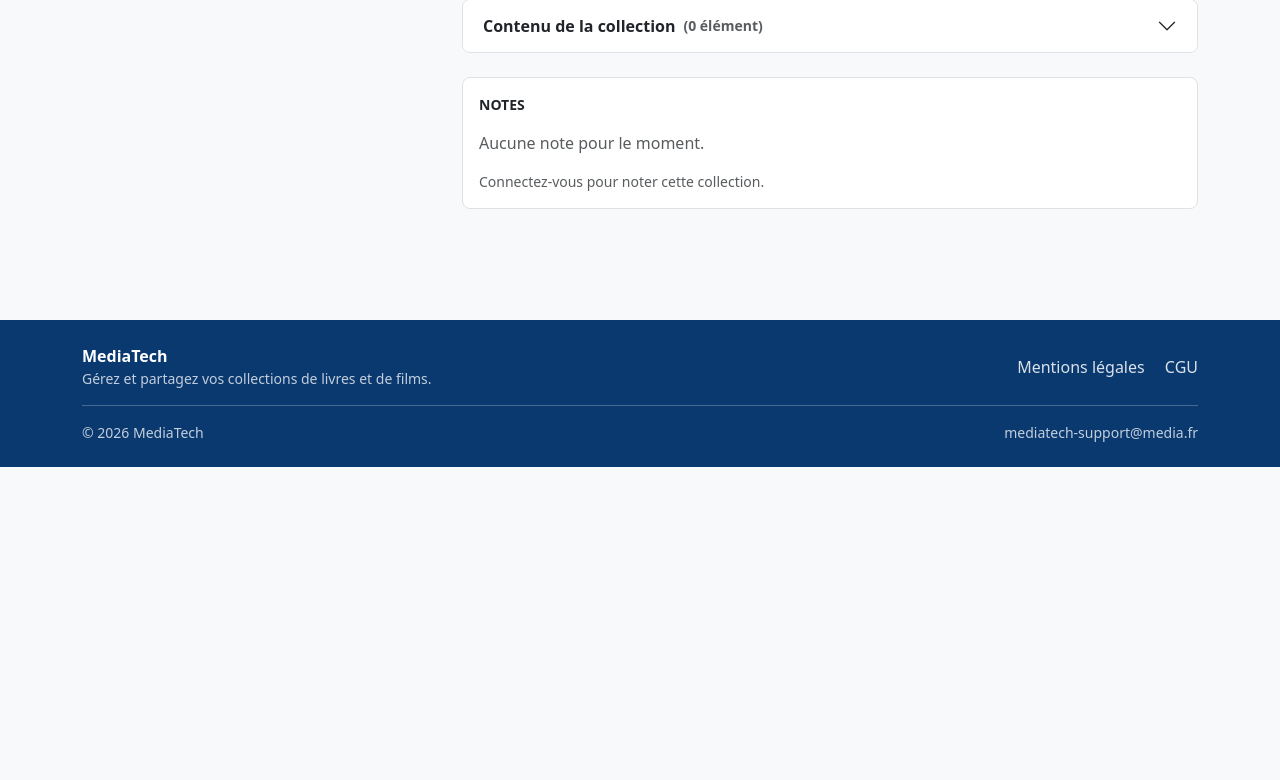
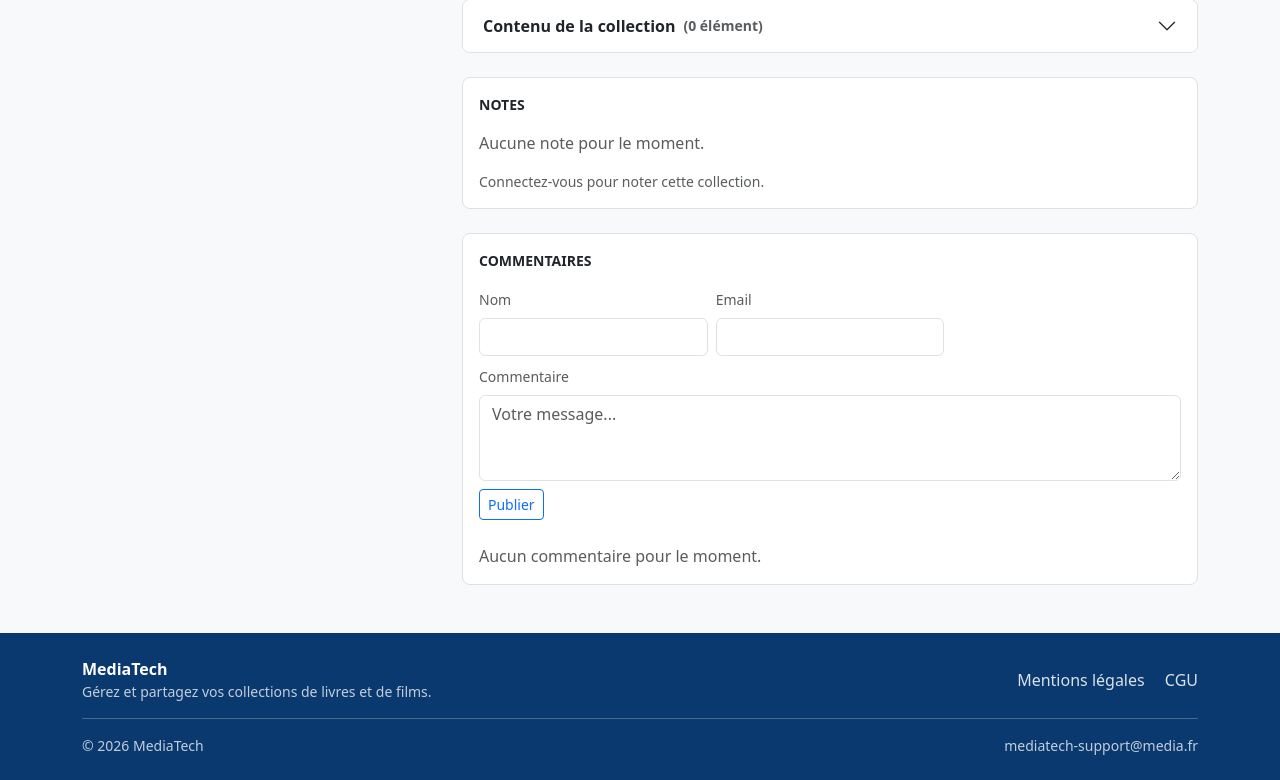
Before and after one commit to smaachaoui/mediatech, a Symfony app: template templates/collection/show.html.twig in a window 1280 px wide. Shown: the part 333-1113 px from the top of the page. Before the commit the page ends 800 px from the top, so only its background shows below. Run offline with Twig, Linux system fonts and the light colour scheme; the template is opened without the code that fills it, so the values that code supplies are empty; some libraries are stand-ins or nearby versions.

Commit message:
Rétablir l’affichage des commentaires sur la page collection

```diff
--- a/templates/collection/show.html.twig
+++ b/templates/collection/show.html.twig
@@ -331,6 +331,104 @@
         </div>
     </div>
 
+          <div class="card border rounded-3 mb-4">
+        <div class="card-body">
+          <div class="fw-semibold mb-3 text-uppercase small">Commentaires</div>
+
+          <form method="post" action="{{ path('app_collection_comment', { id: collection.id }) }}" class="mb-4">
+            <input type="hidden" name="_token" value="{{ csrf_token('comment_collection_' ~ collection.id) }}">
+
+            <input type="text" name="website" value="" autocomplete="off" tabindex="-1"
+                   style="position:absolute; left:-9999px; width:1px; height:1px; opacity:0;">
+
+            {% if app.user %}
+              {% if collection.user and app.user.id == collection.user.id %}
+                <div class="text-muted small">
+                  Vous ne pouvez pas commenter votre propre collection.
+                </div>
+              {% else %}
+                <div class="mb-2">
+                  <label for="comment_content" class="form-label small text-muted">Ajouter un commentaire</label>
+                  <textarea
+                    id="comment_content"
+                    name="comment_content"
+                    class="form-control"
+                    rows="3"
+                    maxlength="1000"
+                    placeholder="Votre message..."
+                    required
+                  ></textarea>
+                </div>
+
+                <button type="submit" class="btn btn-outline-primary btn-sm">
+                  Publier
+                </button>
+              {% endif %}
+            {% else %}
+              <div class="row g-2 mb-2">
+                <div class="col-12 col-md-4">
+                  <label class="form-label small text-muted" for="guest_name">Nom</label>
+                  <input id="guest_name" name="guest_name" class="form-control" maxlength="60" required>
+                </div>
+
+                <div class="col-12 col-md-4">
+                  <label class="form-label small text-muted" for="guest_email">Email</label>
+                  <input id="guest_email" name="guest_email" type="email" class="form-control" maxlength="180" required>
+                </div>
+
+                <div class="col-12 mt-2">
+                  <label class="form-label small text-muted" for="comment_content">Commentaire</label>
+                  <textarea
+                    id="comment_content"
+                    name="comment_content"
+                    class="form-control"
+                    rows="3"
+                    maxlength="1000"
+                    placeholder="Votre message..."
+                    required
+                  ></textarea>
+                </div>
+              </div>
+
+              <button type="submit" class="btn btn-outline-primary btn-sm">
+                Publier
+              </button>
+            {% endif %}
+          </form>
+
+          {% if comments is not empty %}
+            <div class="d-flex flex-column gap-3">
+              {% for comment in comments %}
+                <div class="border rounded-3 p-3">
+                  <div class="d-flex justify-content-between align-items-start gap-2">
+                    <div class="fw-semibold">
+                      {% if comment.user %}
+                        {{ comment.user.pseudo ?? comment.user.email }}
+                      {% else %}
+                        {{ comment.guestName ?? 'Invité' }}
+                      {% endif %}
+                    </div>
+
+                    <div class="text-muted small">
+                      {% if comment.createdAt %}
+                        {{ comment.createdAt|date('d/m/Y H:i') }}
+                      {% else %}
+                        —
+                      {% endif %}
+                    </div>
+                  </div>
+
+                  <div class="text-muted mt-2">
+                    {{ comment.content }}
+                  </div>
+                </div>
+              {% endfor %}
+            </div>
+          {% else %}
+            <div class="text-muted">Aucun commentaire pour le moment.</div>
+          {% endif %}
+        </div>
+      </div>
 
 
     </div>
```
